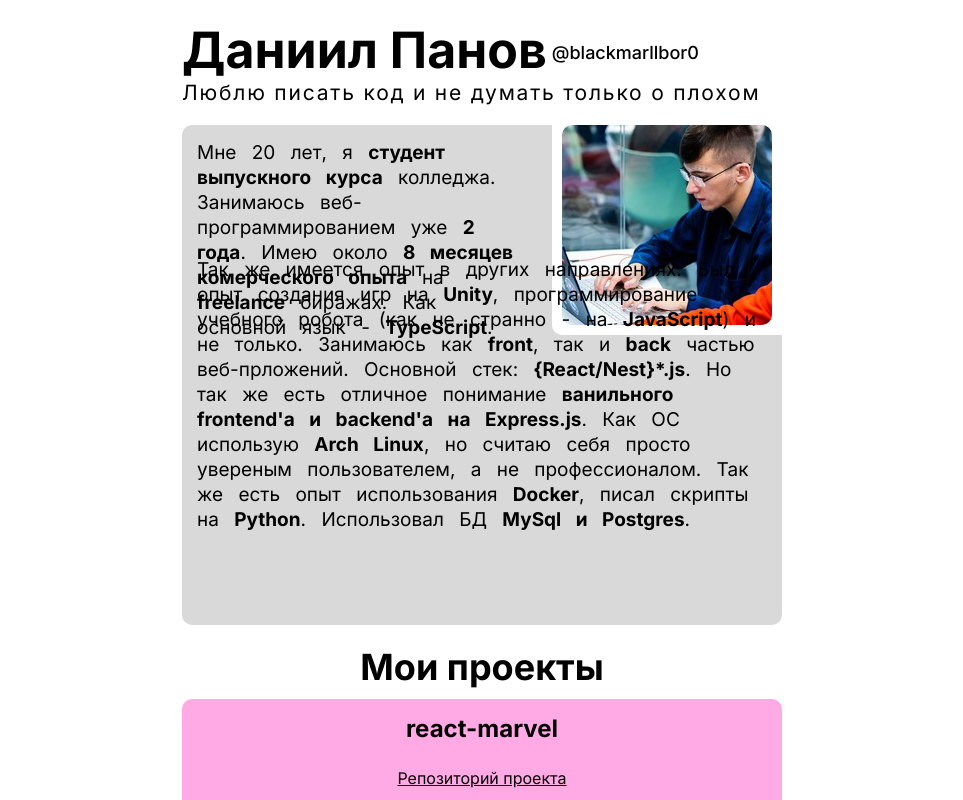
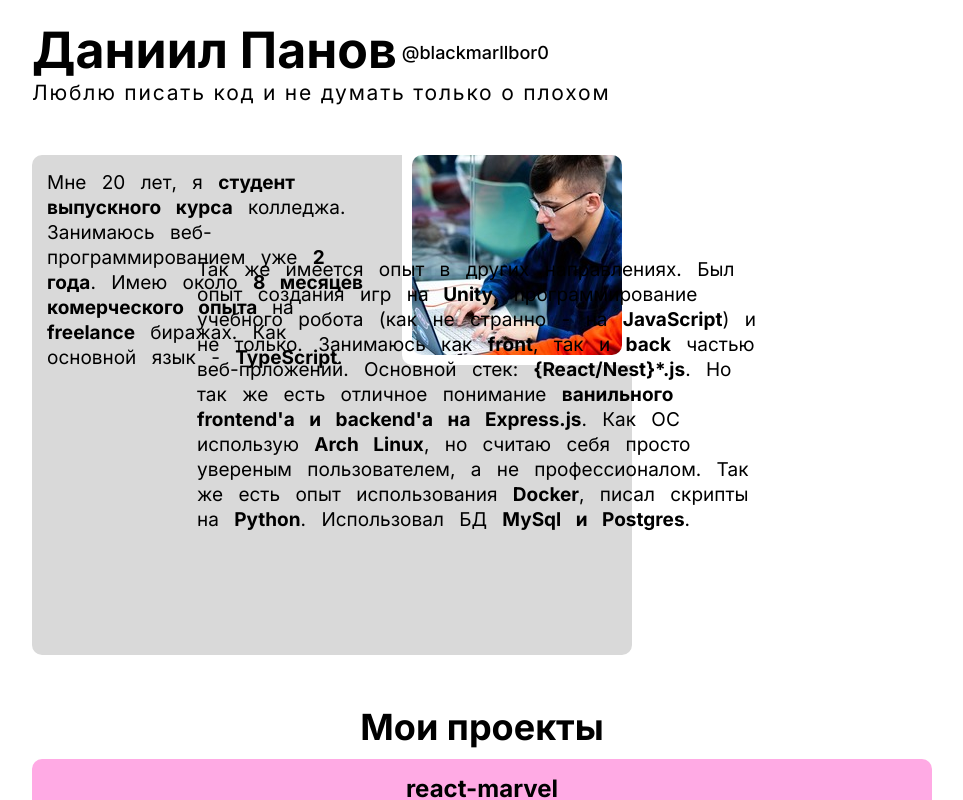
Before and after one commit to blackmarllbor0/web-portfolio, a React (Create React App) app: page / in a window 1280 px wide. Shown: the top 800 px of the page, without its empty margins (158-1121 px from the left). Built offline with nearby package versions, Linux system fonts and the light colour scheme.

Commit message:
увеличил ширину блока

```diff
--- a/src/App/App.scss
+++ b/src/App/App.scss
@@ -10,10 +10,10 @@
 body {
   font-family: $main_font_family;
   padding: 20px 0;
-  width: 600px;
+  width: 900px;
   margin: auto;
 }
 
 section {
-  margin: 20px 0;
+  margin: 50px 0;
 }
```
